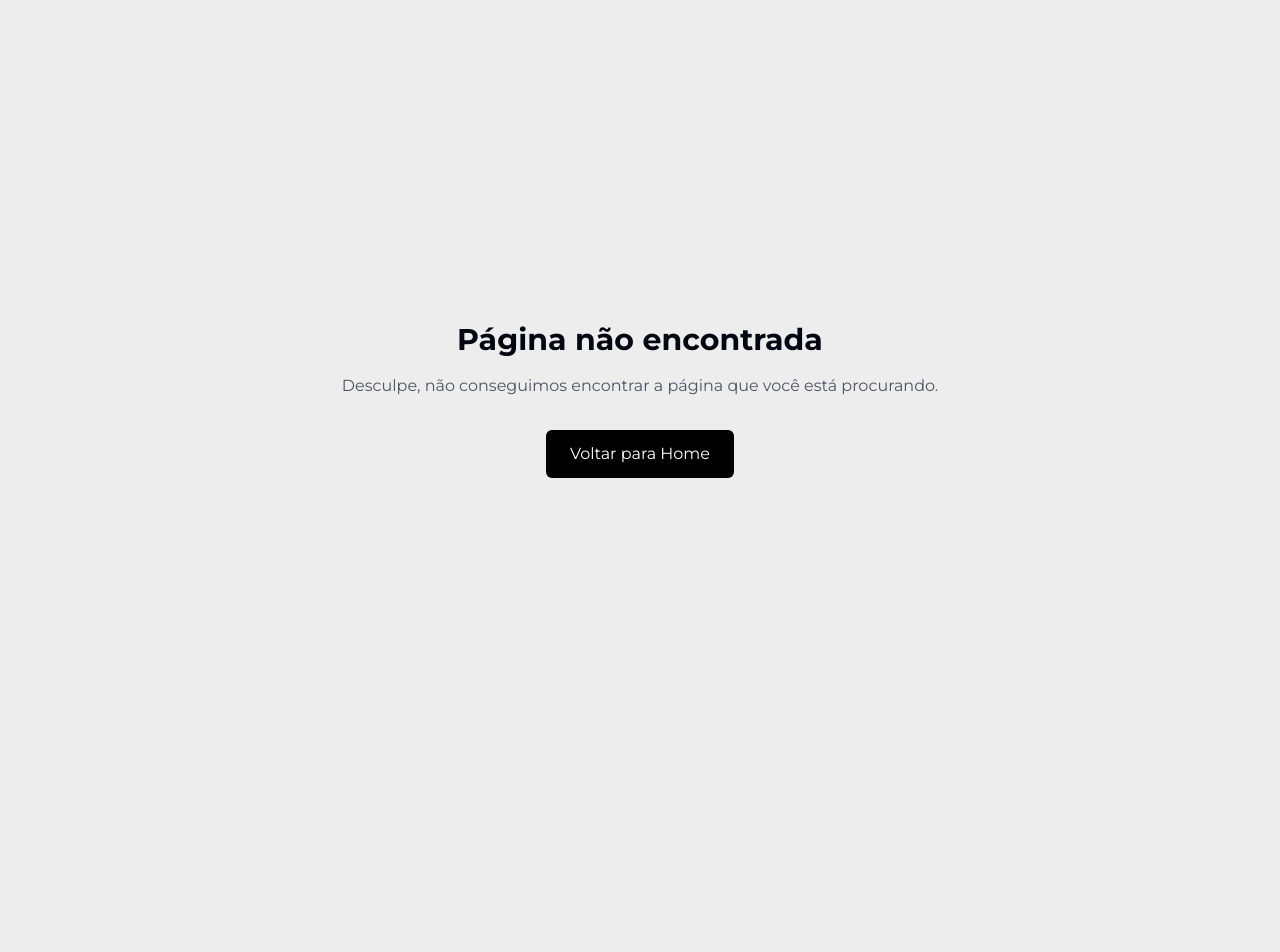
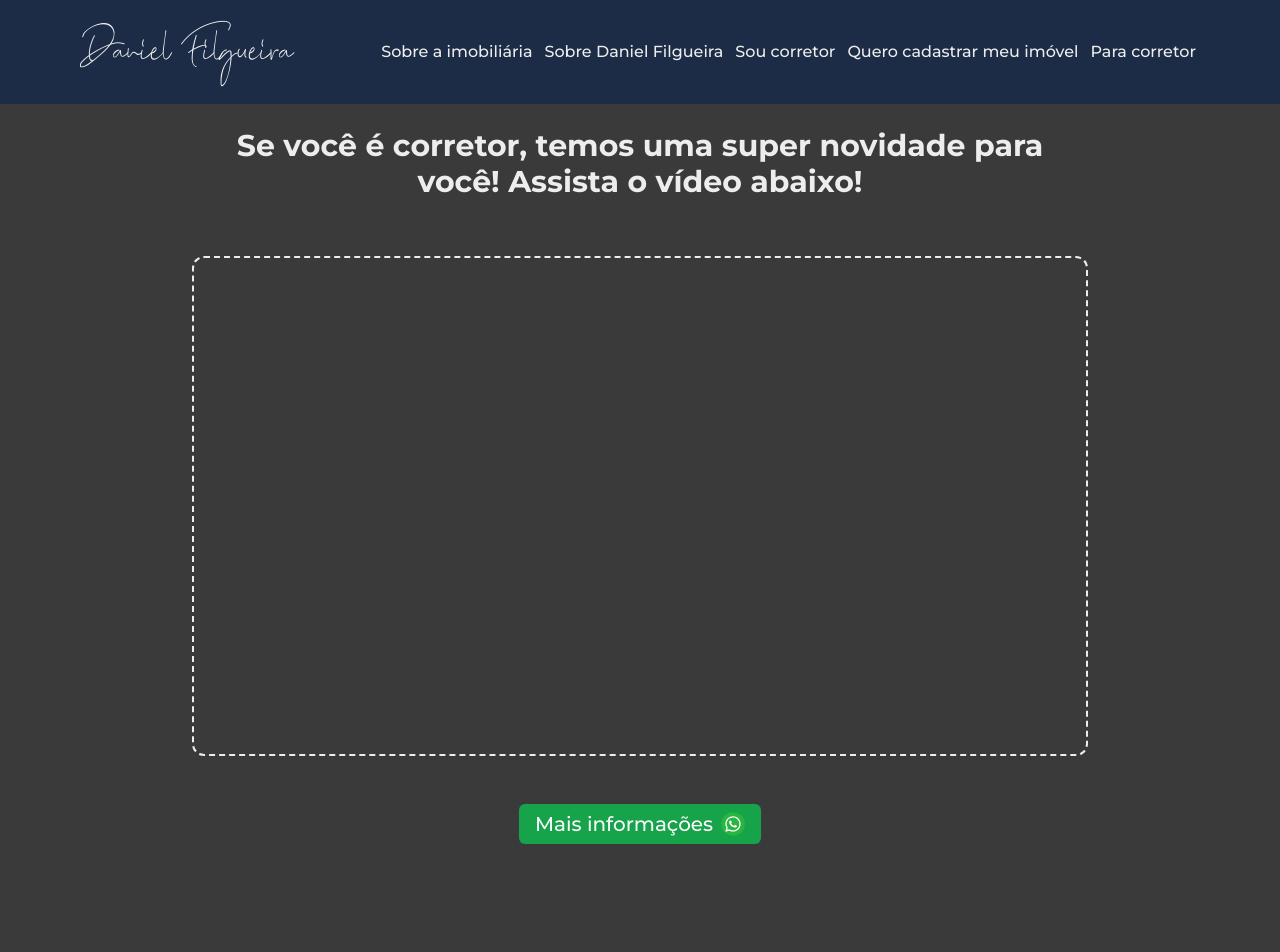
Before and after one commit to natanhermes/realty-hub-daniel-filgueira, a Next.js app: page /para-corretor in a window 1280 px wide. Before the commit this address had no page. Shown: the top 952 px of the page. Before the commit the page ends 800 px from the top, so only its background shows below. Built offline with nearby package versions, Linux system fonts and the light colour scheme.

Commit message:
feat: add new page for agents

```diff
--- /dev/null
+++ b/app/para-corretor/page.tsx
@@ -0,0 +1,39 @@
+'use client'
+import { Header } from "@/components/header";
+import { Button } from "@/components/ui/button";
+import Image from "next/image";
+import wppIcon from '@/app/assets/wpp.svg'
+import { Footer } from "@/components/footer";
+
+export default function ParaCorretor() {
+  return (
+    <>
+      <Header />
+      <div className="bg-leadGray w-full px-4 py-8 mt-24 pb-28">
+
+        <div className=" container mx-auto  max-w-4xl flex flex-col items-center justify-center gap-8">
+          <h1 className="text-lg md:text-3xl font-bold mb-6 text-whiteIce text-center">Se você é corretor, temos uma super novidade para você! Assista o vídeo abaixo!</h1>
+          <div className="w-full h-[200px] md:h-[400px] lg:h-[500px] border-2 border-dashed border-whiteIce rounded-xl">
+            {/* <video
+          className="w-full h-full rounded-xl"
+          src="https://d1jn39u3umq5qg.cloudfront.net/static-images/video.mp4"
+          autoPlay
+          loop
+          playsInline
+          controls={false}
+        /> */}
+          </div>
+
+          <Button
+            className="bg-green-600 hover:bg-green-700 mt-4 text-lg md:text-xl"
+            onClick={() => window.open('https://wa.me/558496703029?text=Olá! Sou corretor e gostaria de saber mais informações.')}
+          >
+            Mais informações
+            <Image src={wppIcon} alt="WhatsApp" className='w-6 h-6 ml-2' />
+          </Button>
+        </div>
+      </div>
+      <Footer />
+    </>
+  )
+}
```
